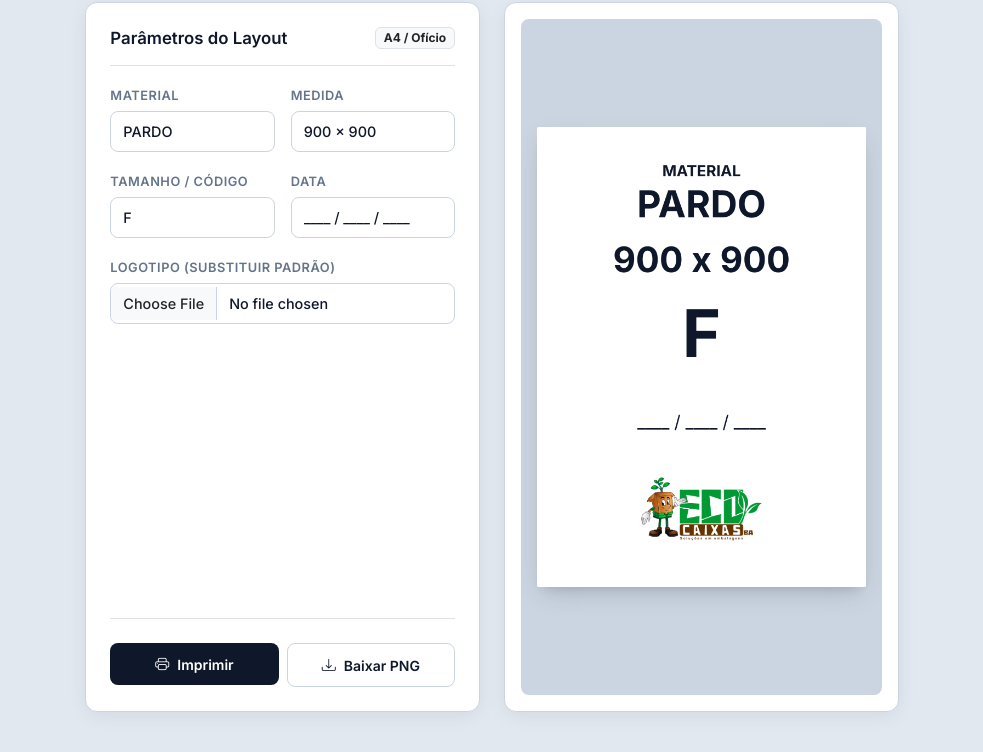
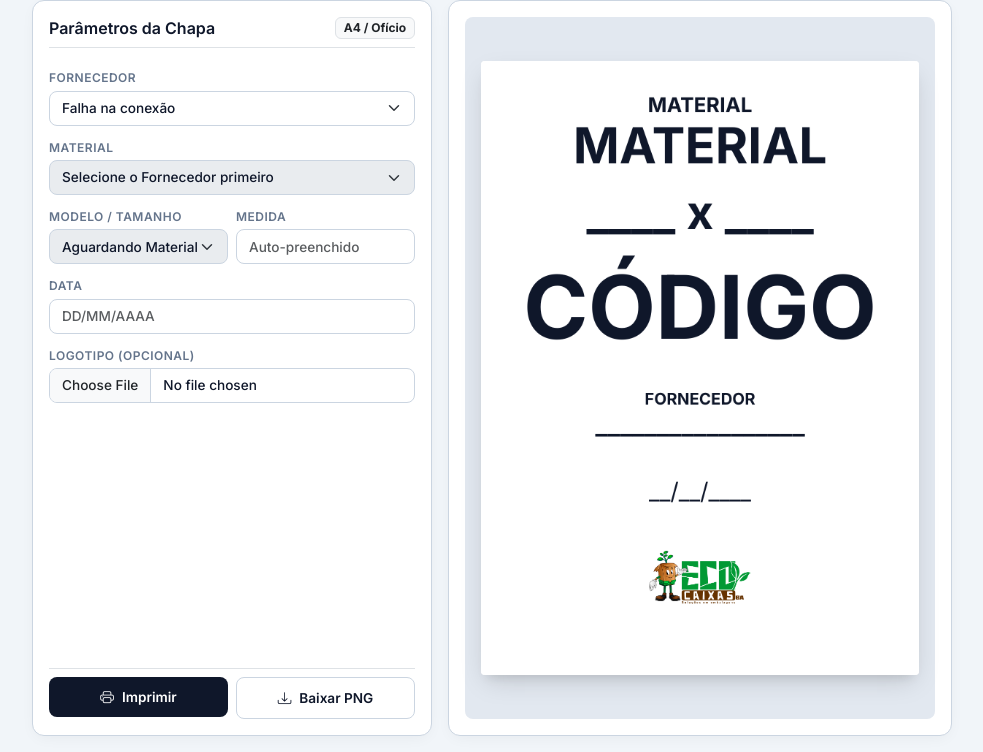
Before and after one commit to DesignEcocaixas/gerador-chapas, a plain HTML site: page index.html in a window 1280 px wide. Shown: the part 48-800 px from the top of the page, without its empty margins (148-1131 px from the left). Drawn offline with nearby package versions, Linux system fonts and the light colour scheme; no server answers.

Commit message:
Update index.html

```diff
--- a/index.html
+++ b/index.html
@@ -14,7 +14,7 @@
 
   <style>
     :root {
-      --bg-surface: #e2e8f0;
+      --bg-surface: #f1f5f9;
       --card-bg: #ffffff;
       --primary-color: #0f172a;
       --accent-color: #2563eb;
@@ -26,90 +26,97 @@
       font-family: 'Inter', -apple-system, BlinkMacSystemFont, "Segoe UI", Roboto, sans-serif;
       background-color: var(--bg-surface);
       color: var(--primary-color);
-      min-height: 100vh;
+      height: 100vh; /* Trava a altura em 100% da tela */
+      margin: 0;
+      overflow: hidden; /* Remove totalmente a barra de rolagem da página */
       display: flex;
       flex-direction: column;
     }
 
     .app-header {
-      padding: 1rem 0 0.5rem;
+      padding: 1rem 0 0.5rem; /* Menor espaçamento superior */
     }
 
     .app-title {
       font-weight: 700;
-      font-size: 1.35rem;
+      font-size: 1.25rem;
       letter-spacing: -0.02em;
       color: var(--primary-color);
+    }
+
+    /* Container principal precisa permitir que os filhos ocupem a altura toda sem estourar */
+    main {
+      flex: 1;
+      min-height: 0; /* Fundamental para o flexbox não estourar a tela */
+      padding-bottom: 1rem;
     }
 
     .card-custom {
       background: var(--card-bg);
       border: 1px solid var(--border-color);
       border-radius: 12px;
-      box-shadow: 0 4px 20px -2px rgba(15, 23, 42, 0.08);
-      height: calc(100vh - 90px);
+      box-shadow: 0 4px 15px -3px rgba(15, 23, 42, 0.05);
       display: flex;
       flex-direction: column;
-      overflow: hidden;
+      height: 100%; /* Ocupa 100% da linha disponível */
     }
 
     .form-label {
-      font-size: 0.8rem;
+      font-size: 0.75rem;
       font-weight: 600;
       text-transform: uppercase;
       letter-spacing: 0.04em;
       color: var(--text-muted);
-      margin-bottom: 0.35rem;
+      margin-bottom: 0.2rem; /* Menos margem sob a label */
     }
 
-    .form-control {
+    .form-control, .form-select {
       border: 1px solid var(--border-color);
       border-radius: 8px;
-      padding: 0.55rem 0.75rem;
-      font-size: 0.9rem;
+      padding: 0.4rem 0.75rem; /* Inputs levemente mais finos */
+      font-size: 0.85rem;
       font-weight: 500;
       color: var(--primary-color);
       transition: all 0.2s ease;
     }
 
-    .form-control:focus {
+    .form-control:focus, .form-select:focus {
       border-color: var(--accent-color);
       box-shadow: 0 0 0 3px rgba(37, 99, 235, 0.12);
     }
 
     .preview-wrapper {
-      background-color: #cbd5e1;
+      background-color: #e2e8f0;
       border-radius: 8px;
-      padding: 16px;
+      padding: 1rem;
       display: flex;
       justify-content: center;
       align-items: center;
       flex: 1;
       width: 100%;
       height: 100%;
-      overflow: hidden;
+      min-height: 0; /* Permite encolher dinamicamente */
     }
 
     canvas {
       max-width: 100%;
-      max-height: 100%;
+      max-height: 100%; /* Ajusta automaticamente na altura disponível sem empurrar a tela para baixo */
       width: auto;
       height: auto;
       object-fit: contain;
-      border-radius: 2px;
+      border-radius: 4px;
       box-shadow: 0 10px 25px -5px rgba(0, 0, 0, 0.15), 0 8px 10px -6px rgba(0, 0, 0, 0.1);
       background-color: #ffffff;
     }
 
-    /* Elemento de impressão exclusivo */
     #print-container {
       display: none;
     }
 
     .btn-action {
-      padding: 0.65rem 1rem;
+      padding: 0.6rem 1rem;
       font-weight: 600;
-      font-size: 0.875rem;
+      font-size: 0.85rem;
       border-radius: 8px;
       display: inline-flex;
       align-items: center;
@@ -136,7 +143,7 @@
     }
 
     .btn-outline-custom:hover {
-      background-color: #f1f5f9;
+      background-color: #f8fafc;
       color: var(--primary-color);
     }
 
@@ -147,16 +154,9 @@
     }
 
     @media print {
-      /* Esconde absolutamente tudo do sistema da tela */
-      body * {
-        visibility: hidden !important;
-      }
-
-      /* Exibe apenas o container de impressão */
-      #print-container, #print-container * {
-        visibility: visible !important;
-      }
-
+      body { height: auto; overflow: visible; }
+      body * { visibility: hidden !important; }
+      #print-container, #print-container * { visibility: visible !important; }
       #print-container {
         display: flex !important;
         position: absolute !important;
@@ -168,7 +168,6 @@
         align-items: center !important;
         background: #ffffff !important;
       }
-
       #print-container img {
         width: 100vw !important;
         height: 100vh !important;
@@ -182,52 +181,75 @@
   <!-- Cabeçalho -->
   <header class="app-header">
     <div class="container-fluid px-4 text-center">
-      <h1 class="app-title m-0">Gerador de Chapas</h1>
+      <h1 class="app-title m-0">Gerador de Especificação</h1>
     </div>
   </header>
 
   <!-- Conteúdo Principal -->
-  <main class="container-fluid px-4 pb-3 flex-grow-1">
-    <div class="row g-4 align-items-stretch justify-content-center">
+  <main class="container-fluid px-4">
+    <!-- Removido o gap g-4 para g-3 e h-100 adicionado para esticar a linha -->
+    <div class="row g-3 justify-content-center h-100">
 
       <!-- Container 1: Formulário -->
-      <div class="col-xl-4 col-lg-5 col-md-6 d-flex flex-column">
-        <div class="card-custom p-4">
-          <div class="d-flex align-items-center justify-content-between mb-3 border-bottom pb-3">
-            <h2 class="h5 font-weight-bold m-0" style="font-size: 1.05rem; font-weight: 600;">Parâmetros do Layout</h2>
+      <div class="col-xl-4 col-lg-5 col-md-6 h-100">
+        <!-- p-3 em vez de p-4 para economizar espaço -->
+        <div class="card-custom p-3">
+          <div class="d-flex align-items-center justify-content-between mb-3 border-bottom pb-2">
+            <h2 class="h5 font-weight-bold m-0" style="font-size: 1rem; font-weight: 600;">Parâmetros da Chapa</h2>
             <span class="badge bg-light text-dark border">A4 / Ofício</span>
           </div>
 
-          <form id="specForm" onsubmit="event.preventDefault();" class="d-flex flex-column justify-content-between flex-grow-1">
-            <div class="row g-3">
-              <div class="col-6">
-                <label for="material" class="form-label">Material</label>
-                <input type="text" id="material" class="form-control" value="PARDO" placeholder="Ex: PARDO">
+          <!-- gap-2 em vez de gap-3 para unir mais os campos e evitar barra de rolagem -->
+          <form id="specForm" onsubmit="event.preventDefault();" class="d-flex flex-column gap-2 flex-grow-1 justify-content-between">
+
+            <div class="d-flex flex-column gap-2">
+              <!-- 1. Fornecedor -->
+              <div>
+                <label for="fornecedorSelect" class="form-label">Fornecedor</label>
+                <select id="fornecedorSelect" class="form-select">
+                  <option value="">Carregando fornecedores...</option>
+                </select>
               </div>
 
-              <div class="col-6">
-                <label for="medida" class="form-label">Medida</label>
-                <input type="text" id="medida" class="form-control" value="900 x 900" placeholder="Ex: 900 x 900">
+              <!-- 2. Material -->
+              <div>
+                <label for="materialSelect" class="form-label">Material</label>
+                <select id="materialSelect" class="form-select" disabled>
+                  <option value="">Selecione o Fornecedor primeiro</option>
+                </select>
               </div>
 
-              <div class="col-6">
-                <label for="tamanho" class="form-label">Tamanho / Código</label>
-                <input type="text" id="tamanho" class="form-control" value="F" placeholder="Ex: F, M, G">
+              <div class="row g-2">
+                <!-- 3. Modelo / Tamanho -->
+                <div class="col-6">
+                  <label for="modeloSelect" class="form-label">Modelo / Tamanho</label>
+                  <select id="modeloSelect" class="form-select" disabled>
+                    <option value="">Aguardando Material</option>
+                  </select>
+                </div>
+
+                <!-- 4. Medida -->
+                <div class="col-6">
+                  <label for="medida" class="form-label">Medida</label>
+                  <input type="text" id="medida" class="form-control" placeholder="Auto-preenchido">
+                </div>
               </div>
 
-              <div class="col-6">
-                <label for="data" class="form-label">Data</label>
-                <input type="text" id="data" class="form-control" value="____ / ____ / ____" placeholder="__ / __ / ____">
+              <div class="row g-2">
+                <div class="col-12">
+                  <label for="data" class="form-label">Data</label>
+                  <input type="text" id="data" class="form-control" placeholder="DD/MM/AAAA" maxlength="10">
+                </div>
               </div>
 
-              <div class="col-12">
-                <label for="logoUpload" class="form-label">Logotipo (Substituir padrão)</label>
+              <div>
+                <label for="logoUpload" class="form-label">Logotipo (Opcional)</label>
                 <input type="file" id="logoUpload" class="form-control" accept="image/*">
               </div>
             </div>
 
-            <!-- Ações -->
-            <div class="pt-4 border-top mt-4">
+            <!-- Ações: Coladas no final -->
+            <div class="pt-2 border-top mt-2">
               <div class="row g-2">
                 <div class="col-6">
                   <button id="btnPrint" type="button" class="btn btn-primary-custom btn-action w-100">
@@ -246,7 +268,7 @@
       </div>
 
       <!-- Container 2: Preview da Folha -->
-      <div class="col-xl-4 col-lg-5 col-md-6 col-12 d-flex flex-column">
+      <div class="col-xl-5 col-lg-6 col-md-6 h-100">
         <div class="card-custom p-3">
           <div class="preview-wrapper">
             <canvas id="canvas" width="600" height="840"></canvas>
@@ -267,67 +289,177 @@
     const ctx = canvas.getContext('2d');
     const printImage = document.getElementById('print-image');
 
-    // Elementos de entrada
-    const inputMaterial = document.getElementById('material');
+    const fornecedorSelect = document.getElementById('fornecedorSelect');
+    const materialSelect = document.getElementById('materialSelect');
+    const modeloSelect = document.getElementById('modeloSelect');
     const inputMedida = document.getElementById('medida');
-    const inputTamanho = document.getElementById('tamanho');
     const inputData = document.getElementById('data');
     const logoUpload = document.getElementById('logoUpload');
     const btnDownload = document.getElementById('btnDownload');
     const btnPrint = document.getElementById('btnPrint');
 
-    // Carregamento do Logotipo
+    let chapasData = [];
+
+    // --- 1. BUSCAR DADOS DA API ---
+    async function fetchChapas() {
+      try {
+        const response = await fetch('https://ecoflow.seteumdev.com.br/api/chapas');
+        const result = await response.json();
+
+        if (result.success) {
+          chapasData = result.data;
+          iniciarFiltros();
+        } else {
+          fornecedorSelect.innerHTML = '<option value="">Erro ao carregar dados</option>';
+        }
+      } catch (error) {
+        console.error('Erro na API:', error);
+        fornecedorSelect.innerHTML = '<option value="">Falha na conexão</option>';
+      }
+    }
+
+    // --- 2. LÓGICA DE FILTRAGEM CASCATA ---
+    function iniciarFiltros() {
+      const fornecedores = [...new Set(chapasData.map(c => c.fornecedor).filter(Boolean))].sort();
+      fornecedorSelect.innerHTML = '<option value="">Selecione o Fornecedor...</option>';
+      fornecedores.forEach(f => {
+        fornecedorSelect.innerHTML += `<option value="${f}">${f}</option>`;
+      });
+      render();
+    }
+
+    fornecedorSelect.addEventListener('change', () => {
+      const f = fornecedorSelect.value;
+      materialSelect.innerHTML = '<option value="">Selecione o Material...</option>';
+      modeloSelect.innerHTML = '<option value="">Aguardando Material</option>';
+      inputMedida.value = '';
+
+      if (f) {
+        materialSelect.disabled = false;
+        modeloSelect.disabled = true;
+
+        const materiais = [...new Set(chapasData.filter(c => c.fornecedor === f).map(c => c.material).filter(Boolean))].sort();
+        materiais.forEach(m => {
+          materialSelect.innerHTML += `<option value="${m}">${m}</option>`;
+        });
+      } else {
+        materialSelect.disabled = true;
+        modeloSelect.disabled = true;
+      }
+      render();
+    });
+
+    materialSelect.addEventListener('change', () => {
+      const f = fornecedorSelect.value;
+      const m = materialSelect.value;
+
+      modeloSelect.innerHTML = '<option value="">Selecione o Modelo...</option>';
+      inputMedida.value = '';
+
+      if (f && m) {
+        modeloSelect.disabled = false;
+        const chapasFiltradas = chapasData.filter(c => c.fornecedor === f && c.material === m);
+
+        chapasFiltradas.forEach(chapa => {
+          const indexReal = chapasData.indexOf(chapa);
+          modeloSelect.innerHTML += `<option value="${indexReal}">${chapa.modelo}</option>`;
+        });
+      } else {
+        modeloSelect.disabled = true;
+      }
+      render();
+    });
+
+    modeloSelect.addEventListener('change', () => {
+      const idx = modeloSelect.value;
+      if (idx !== "") {
+        const chapaSelecionada = chapasData[idx];
+        inputMedida.value = chapaSelecionada.medida || '';
+      } else {
+        inputMedida.value = '';
+      }
+      render();
+    });
+
+    // --- 3. MÁSCARA DA DATA ---
+    inputData.addEventListener('input', (e) => {
+      let v = e.target.value.replace(/\D/g, '');
+      if (v.length > 8) v = v.substring(0, 8);
+      if (v.length > 4) { v = v.replace(/^(\d{2})(\d{2})(\d{1,4}).*/, '$1/$2/$3'); }
+      else if (v.length > 2) { v = v.replace(/^(\d{2})(\d{1,2}).*/, '$1/$2'); }
+      e.target.value = v;
+      render();
+    });
+
+    // --- 4. RENDERIZAÇÃO DO CANVAS ---
     let customLogo = new Image();
-
-    // Logo predefinida na raiz
     customLogo.src = 'logo.png';
     customLogo.onload = () => render();
-    customLogo.onerror = () => {
-      console.warn('Logo padrão "logo.png" não localizada na raiz.');
-      render();
-    };
+    customLogo.onerror = () => { render(); };
 
-    // Função Principal de Renderização no Canvas
     function render() {
       const width = canvas.width;
       const height = canvas.height;
 
-      // 1. Fundo Papel Branco
       ctx.fillStyle = '#FFFFFF';
       ctx.fillRect(0, 0, width, height);
 
-      // 2. Estilo e Tipografia
       ctx.fillStyle = '#0F172A';
       ctx.textAlign = 'center';
 
-      // --- Título MATERIAL ---
+      const materialText = materialSelect.value || 'MATERIAL';
+      const fornText = fornecedorSelect.value || '_________________';
+
+      let modeloText = 'CÓDIGO';
+      if(modeloSelect.value !== "") {
+         modeloText = chapasData[modeloSelect.value].modelo;
+      }
+
+      const medidaText = inputMedida.value || '____ x ____';
+      const dataText = inputData.value || '__/__/____';
+
       ctx.font = '700 28px "Inter", sans-serif';
-      ctx.fillText('MATERIAL', width / 2, 90);
+      ctx.fillText('MATERIAL', width / 2, 70);
 
-      // --- Valor do MATERIAL ---
       ctx.font = '900 68px "Inter", sans-serif';
-      ctx.fillText(inputMaterial.value.toUpperCase(), width / 2, 165);
+      ctx.fillText(materialText.toUpperCase(), width / 2, 140);
 
-      // --- MEDIDA ---
       ctx.font = '700 64px "Inter", sans-serif';
-      ctx.fillText(inputMedida.value, width / 2, 265);
+      ctx.fillText(medidaText, width / 2, 230);
 
-      // --- TAMANHO / CÓDIGO ---
-      ctx.font = '900 120px "Inter", sans-serif';
-      ctx.fillText(inputTamanho.value.toUpperCase(), width / 2, 420);
+      // ==========================================
+      // AJUSTE DINÂMICO PARA O TAMANHO DO MODELO
+      // ==========================================
+      let tamanhoText = modeloText.toUpperCase();
+      let tamanhoFontSize = 120;
+      ctx.font = `900 ${tamanhoFontSize}px "Inter", sans-serif`;
 
-      // --- Linha de Data/Campos ---
+      let textWidth = ctx.measureText(tamanhoText).width;
+      const maxTextWidth = 540;
+
+      if (textWidth > maxTextWidth) {
+        tamanhoFontSize = Math.floor(tamanhoFontSize * (maxTextWidth / textWidth));
+        ctx.font = `900 ${tamanhoFontSize}px "Inter", sans-serif`;
+      }
+
+      ctx.fillText(tamanhoText, width / 2, 380);
+      // ==========================================
+
+      ctx.font = '700 22px "Inter", sans-serif';
+      ctx.fillText('FORNECEDOR', width / 2, 470);
+
+      ctx.font = '600 36px "Inter", sans-serif';
+      ctx.fillText(fornText.toUpperCase(), width / 2, 510);
+
       ctx.font = '400 32px "Inter", sans-serif';
-      ctx.fillText(inputData.value, width / 2, 550);
+      ctx.fillText(dataText, width / 2, 600);
 
-      // --- Renderizar Logo ---
       if (customLogo.complete && customLogo.naturalWidth !== 0) {
-        const logoWidth = 220;
+        const logoWidth = 140;
         const aspectRatio = customLogo.width / customLogo.height;
         const logoHeight = logoWidth / aspectRatio;
         const logoX = (width - logoWidth) / 2;
-        const logoY = 640;
-
+        const logoY = 670;
         ctx.drawImage(customLogo, logoX, logoY, logoWidth, logoHeight);
       } else {
         ctx.fillStyle = '#94A3B8';
@@ -336,7 +468,6 @@
       }
     }
 
-    // Carregar imagem enviada pelo usuário
     logoUpload.addEventListener('change', (e) => {
       const file = e.target.files[0];
       if (file) {
@@ -353,28 +484,24 @@
       }
     });
 
-    // Atualização em tempo real
-    [inputMaterial, inputMedida, inputTamanho, inputData].forEach(input => {
-      input.addEventListener('input', render);
-    });
+    [inputMedida].forEach(input => input.addEventListener('input', render));
 
-    // Ação: Download PNG
     btnDownload.addEventListener('click', () => {
+      let nomeArquivo = 'arte';
+      if(modeloSelect.value !== "") nomeArquivo = chapasData[modeloSelect.value].modelo;
+
       const link = document.createElement('a');
-      link.download = `especificacao-${inputTamanho.value || 'arte'}.png`;
+      link.download = `especificacao-${nomeArquivo}.png`;
       link.href = canvas.toDataURL('image/png');
       link.click();
     });
 
-    // Ação: Imprimir Isolado
     btnPrint.addEventListener('click', () => {
       printImage.src = canvas.toDataURL('image/png');
-      setTimeout(() => {
-        window.print();
-      }, 50);
+      setTimeout(() => window.print(), 50);
     });
 
-    // Renderização Inicial
+    fetchChapas();
     render();
   </script>
 </body>
```
